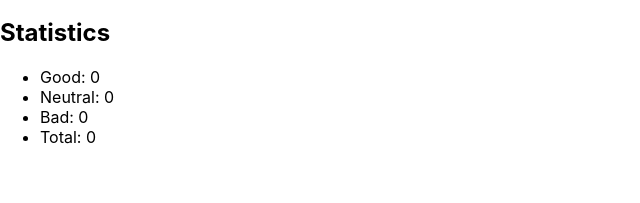
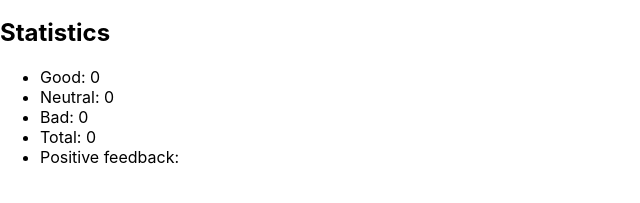
Before and after one commit to Korotkova-Iuliia/goit-react-hw-02-feedback, a React (Create React App) app: page / in a window 1280 px wide. Shown: the part 155-358 px from the top of the page, without its empty margins (0-640 px from the left). Built offline with nearby package versions, Linux system fonts and the light colour scheme.

Commit message:
component Statistics

```diff
--- a/src/App.js
+++ b/src/App.js
@@ -2,7 +2,7 @@ import React, { Component } from "react";
 import "./App.css";
 
 import CounterFeedback from "./components/CounterFeedback";
-// import StatisticsFeedback from './components/StatisticsFeedback';
+import Statistics from "./components/StatisticsFeedback";
 
 class App extends Component {
   static defaultProps = { initialTotal: 0 };
@@ -37,30 +37,36 @@ class App extends Component {
   countTotalFeedback = () => {
     const { good, neutral, bad } = this.state;
     const { initialTotal } = this.props;
-    const total = initialTotal + good + neutral + bad;
-    return total;
+    return initialTotal + good + neutral + bad;
   };
-  // countPositiveFeedbackPercentage()
+  countPositiveFeedbackPercentage = () => {
+    const { good } = this.state;
+    const total = this.countTotalFeedback();
+    return total ? Math.round((good / total) * 100) + "%" : 0;
+  };
   render() {
     const { good, neutral, bad } = this.state;
     const total = this.countTotalFeedback();
-
+    const positivePercentage = this.countPositiveFeedbackPercentage();
     return (
       <div>
         <h1>Feedback</h1>
+
         <h2>Please leave feedback</h2>
         <CounterFeedback
           onGood={this.clickOnGood}
           onNeutral={this.clickOnNeutral}
           onBad={this.clickOnBad}
         />
+
         <h2>Statistics</h2>
-        <ul>
-          <li>Good: {good}</li>
-          <li>Neutral: {neutral}</li>
-          <li>Bad: {bad}</li>
-          <li>Total: {total}</li>
-        </ul>
+        <Statistics
+          good={good}
+          neutral={neutral}
+          bad={bad}
+          total={total}
+          positivePercentage={positivePercentage}
+        ></Statistics>
       </div>
     );
   }
--- a/src/components/StatisticsFeedback.jsx
+++ b/src/components/StatisticsFeedback.jsx
@@ -1,14 +1,13 @@
-// import React, { Component } from 'react';
-
-// class StatisticsFeedback extends Component {
-//   render() {
-//     return (
-//       <ul>
-//         <li>Good: {this.state.good}</li>
-//         <li>Neutral: {this.state.neutral}</li>
-//         <li>Bad: {this.state.bad}</li>
-//       </ul>
-//     );
-//   }
-// }
-// export default StatisticsFeedback;
+import React from 'react';
+const Statistics = ({ good, neutral, bad, total, positiveFeedback }) => {
+  return (
+    <ul>
+      <li>Good: {good}</li>
+      <li>Neutral: {neutral}</li>
+      <li>Bad: {bad}</li>
+      <li>Total: {total}</li>
+      <li>Positive feedback: {positiveFeedback}</li>
+    </ul>
+  );
+};
+export default Statistics;
```
